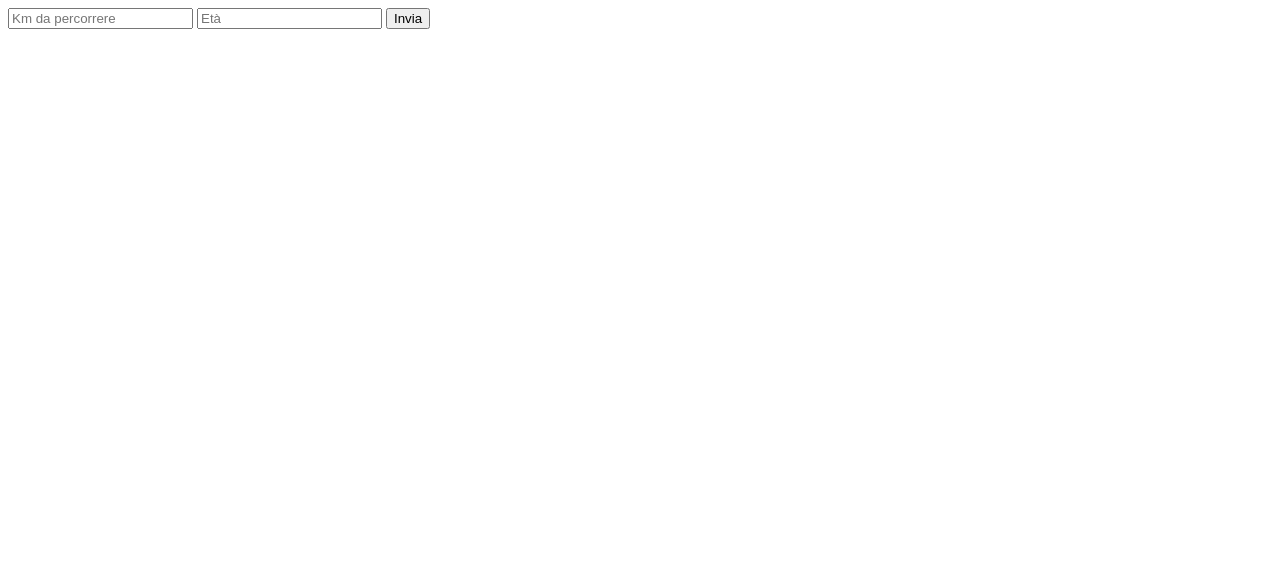
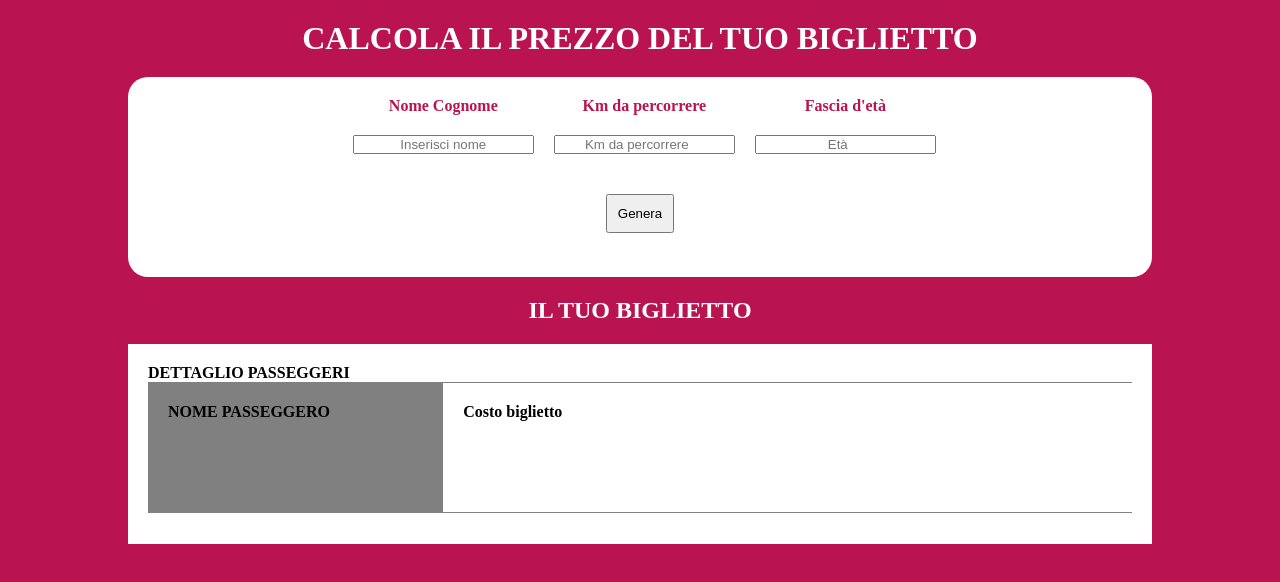
Before and after one commit to fabiodigiacomopepe/js-biglietto-treno-form, a plain HTML site: page index.html in a window 1280 px wide. Drawn offline with Linux system fonts and the light colour scheme.

Commit message:
Add milestone 2

```diff
--- /dev/null
+++ b/css/style.css
@@ -0,0 +1,90 @@
+/* regole generali pagina */
+* {
+    margin: 0;
+    padding: 0;
+    box-sizing: border-box;
+}
+
+body {
+    background-color: #b91450;
+    font-weight: bold;
+}
+
+h1,
+h2 {
+    color: white;
+    text-align: center;
+    margin: 20px 0;
+}
+
+.bloccoSuperiore,
+.bloccoInferiore {
+    width: 80%;
+    margin: 0 auto;
+    min-height: 200px;
+    background-color: white;
+    color: #b91450;
+    border-radius: 20px;
+}
+
+.bloccoInferiore {
+    border-radius: 0;
+    color: black;
+}
+
+.sezioneInput {
+    display: flex;
+    justify-content: space-around;
+    gap: 20px;
+    width: 60%;
+    margin: 0 auto;
+    padding: 20px;
+    text-align: center;
+}
+
+form input {
+    margin-top: 20px;
+    text-align: center;
+}
+
+.sezioneBottoni {
+    text-align: center;
+    margin-top: 20px;
+}
+
+#bottoneInvio {
+    padding: 10px;
+}
+
+.sezioneOutput {
+    padding: 20px;
+}
+
+.titolo h4 {
+    border-bottom: 1px solid gray;
+}
+
+.biglietto {
+    display: flex;
+    min-height: 130px;
+    border-bottom: 1px solid gray;
+}
+
+.sezioneOutput .sinistra {
+    width: 30%;
+    background-color: #808080;
+}
+
+.sinistra,
+.destra {
+    padding: 20px;
+}
+
+.sezioneOutput .destra {
+    width: 70%;
+}
+
+#mio_id {
+    color: black;
+    text-align: left;
+}
--- a/index.html
+++ b/index.html
@@ -4,18 +4,64 @@
         <meta charset="UTF-8">
         <meta http-equiv="X-UA-Compatible" content="IE=edge">
         <meta name="viewport" content="width=device-width, initial-scale=1.0">
+        <link rel="stylesheet" href="css/style.css">
         <title>Esercizio 21</title>
     </head>
 
     <body>
 
-       <form action="#" method="get">
-            <input id="howKm" type="number" placeholder="Km da percorrere">
-            <input id="userEta" type="number" placeholder="Età">
-            <button id="bottoneInvio" type="button">Invia</button>
-       </form>
+        <h1>CALCOLA IL PREZZO DEL TUO BIGLIETTO</h1>
 
-       <h2 id="mio_id"></h2>
+        <div class="bloccoSuperiore">
+            <div class="sezioneInput">
+                <div>
+                    Nome Cognome <br>
+                    <form action="#" method="get">
+                        <input id="nomePasseggero" type="text" placeholder="Inserisci nome">
+                    </form>
+                </div>
+                <div>
+                    Km da percorrere <br>
+                    <form action="#" method="get">
+                        <input id="howKm" type="number" placeholder="Km da percorrere">
+                    </form>
+                </div>
+                <div>
+                    Fascia d'età <br>
+                    <form action="#" method="get">
+                        <input id="userEta" type="number" placeholder="Età">
+                    </form>
+                </div>
+            </div>
+
+            <div class="sezioneBottoni">
+                <form action="#" method="get">
+                    <button id="bottoneInvio" type="button">Genera</button>
+               </form>
+            </div>
+        </div>
+
+        <h2>IL TUO BIGLIETTO</h2>
+
+        <div class="bloccoInferiore">
+            <div class="sezioneOutput">
+                <div class="titolo">
+                    <h4>DETTAGLIO PASSEGGERI</h4>
+                </div>
+
+                <div class="biglietto">
+                    <div class="sinistra">
+                        <h4>NOME PASSEGGERO</h4>
+                        <h4 id="mostroNomePasseggero"></h4>
+                    </div>
+
+                    <div class="destra">
+                        <h4>Costo biglietto</h4>
+                        <h2 id="mio_id"></h2>
+                    </div>
+                </div>
+            </div>
+        </div>
 
         <script src="js/main.js"></script>
     </body>
--- a/js/main.js
+++ b/js/main.js
@@ -14,7 +14,7 @@ L’output del prezzo finale va messo fuori in forma umana
 
 
 // Dichiaro le mie variabili GLOBALI
-let howKm, userEta, calcPrice, finalPrice;
+let userName, howKm, userEta, calcPrice, finalPrice;
 
 // Collego evento a bottone
 const bottone = document.getElementById("bottoneInvio");
@@ -22,6 +22,9 @@ bottone.addEventListener("click", miaFunzione);
 
 // Evento collegato al click del bottone
 function miaFunzione() {
+
+    // Chiedo nome passeggero
+    userName = document.getElementById("nomePasseggero").value;
 
     // Chiedo quanti km vuole percorrere l'utente
     howKm = document.getElementById("howKm").value;
@@ -48,6 +51,8 @@ function miaFunzione() {
         console.log("prezzo senza sconto (poichè tra 18-65 anni) =", finalPrice, "€");
     }
 
+    // Genero messaggio a schermo
     document.getElementById("mio_id").innerHTML = finalPrice.toFixed(2) + "€";
+    document.getElementById("mostroNomePasseggero").innerHTML = userName;
 
 }
```
